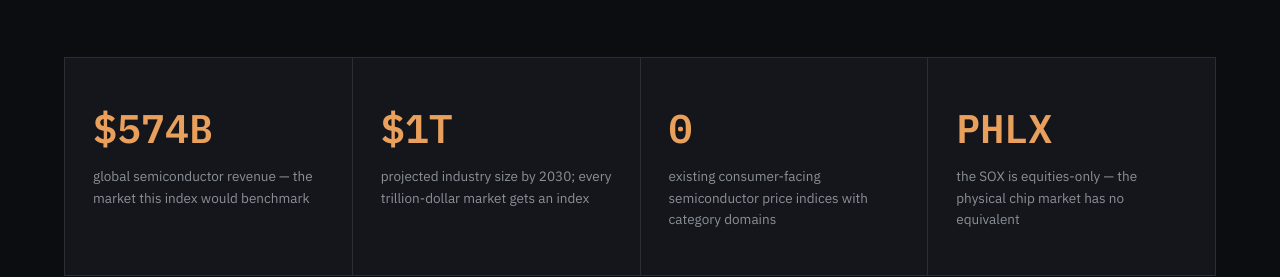
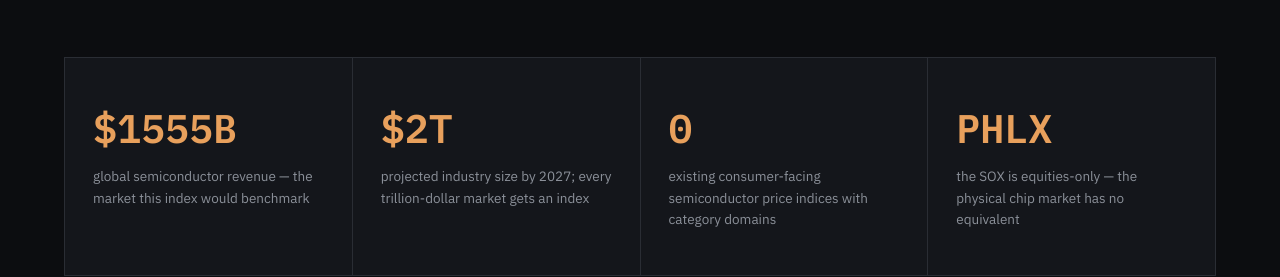
Before and after one commit to primedomaincapital/semiconductorindex, a plain HTML site: page index.html in a window 1280 px wide. Shown: the part 1960-2237 px from the top of the page. Drawn offline with Linux system fonts and the light colour scheme.

Commit message:
Fix stale figures (Gartner Aug 2026)

```diff
--- a/index.html
+++ b/index.html
@@ -113,8 +113,8 @@ footer a{color:var(--cu2);text-decoration:none}
 <div class="k">02 / SCALE</div>
 <h2>The market underneath the name.</h2>
 <div class="metrics">
-<div class="metric"><div class="v">$<span data-count="574">0</span>B</div><div class="d">global semiconductor revenue — the market this index would benchmark</div></div>
-<div class="metric"><div class="v">$<span data-count="1">0</span>T</div><div class="d">projected industry size by 2030; every trillion-dollar market gets an index</div></div>
+<div class="metric"><div class="v">$<span data-count="1555">0</span>B</div><div class="d">global semiconductor revenue — the market this index would benchmark</div></div>
+<div class="metric"><div class="v">$<span data-count="2">0</span>T</div><div class="d">projected industry size by 2027; every trillion-dollar market gets an index</div></div>
 <div class="metric"><div class="v"><span data-count="0">0</span></div><div class="d">existing consumer-facing semiconductor price indices with category domains</div></div>
 <div class="metric"><div class="v">PHLX</div><div class="d">the SOX is equities-only — the physical chip market has no equivalent</div></div>
 </div>
```
